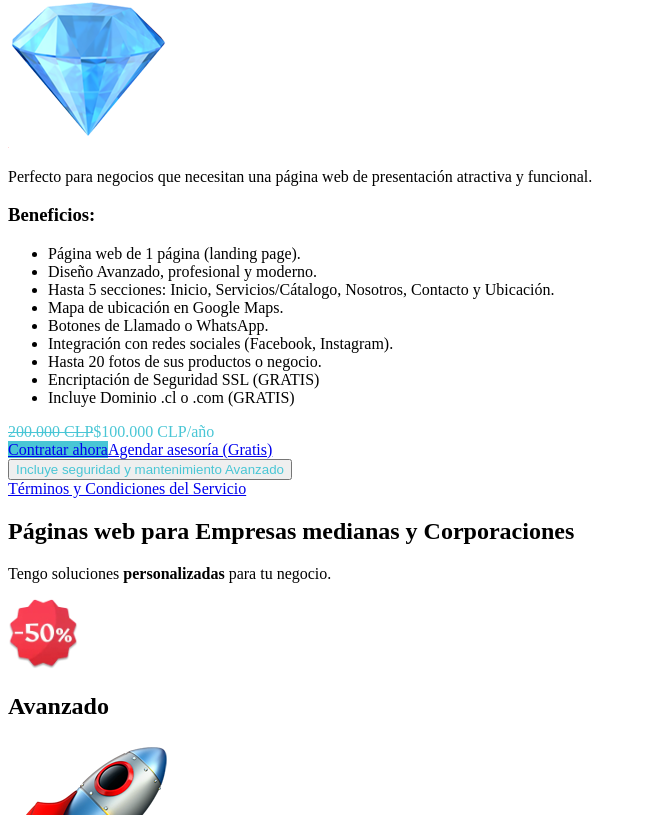
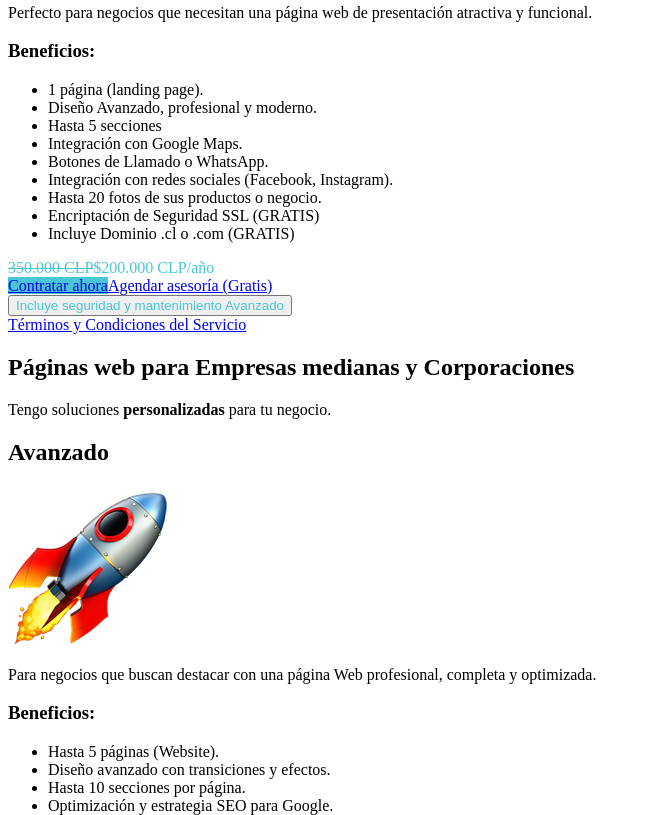
Before and after one commit to imjoaquincancino/react-portfolio, a Next.js app: page /Planes in a window 1280 px wide. Shown: the part 1065-1880 px from the top of the page, without its empty margins (0-651 px from the left). Built offline with nearby package versions, Linux system fonts and the light colour scheme.

Commit message:
feat: update pricing and descriptions for web plans, enhance CTA texts for clarity

```diff
--- a/src/components/CTAend.jsx
+++ b/src/components/CTAend.jsx
@@ -17,7 +17,7 @@ export default function CTAend({ scroll }) {
                   className="rounded-full shadow-xl border border-gray-600 bg-gradient-to-tr from-brand to-cyan-400 text-lg md:text-2xl font-bold py-2 px-6  hover:scale-105 transition-all duration-300 text-center flex items-center justify-center"
                   href={scroll ? "#planes" : "/planes"}
                 >
-                  Aprovechar -50% de descuento
+                  Ver planes
                 </a>
                 <a
                   className="rounded-2xl border text-lg md:text-xl font-semibold py-2 px-4 hover:scale-105 transition-all duration-300 hover:bg-white hover:bg-opacity-30 text-center flex items-center justify-center"
--- a/src/utils/packages.js
+++ b/src/utils/packages.js
@@ -3,15 +3,13 @@ import planBasico from "./planes/landing.json";
 import planAvanzado from "./planes/avanzado.json";
 import planCorporativo from "./planes/corporativo.json";
 import planRestaurante from "./planes/restaurante.json";
-import planCabañas from "./planes/cabañas.json";
 
 const planes = [
   planMini,
   planBasico,
   planAvanzado,
   planCorporativo,
-  planRestaurante,
-  planCabañas
+  planRestaurante
 ];
 
 export default planes;
--- a/src/utils/planes/avanzado.json
+++ b/src/utils/planes/avanzado.json
@@ -1,14 +1,14 @@
 {
   "name": "Avanzado",
   "description": "Para negocios que buscan destacar con una página Web profesional, completa y optimizada.",
-  "price": "200.000",
+  "price": "400.000",
   "icon": "rocket",
-  "beforePrice": "400.000",
-  "campaign": true,
+  "beforePrice": "450.000",
+  "campaign": false,
   "wspLink": "https://api.whatsapp.com/send?phone=56965926195&text=Hola%2C%20me%20interesa%20el%20plan%20Avanzado.",
   "features": [
     {
-      "content": "Sitio web de hasta 5 páginas.",
+      "content": "Hasta 5 páginas (Website).",
       "icon": "fa-pager"
     },
     {
@@ -16,15 +16,15 @@
       "icon": "fa-paint-brush"
     },
     {
-      "content": "Páginas: Inicio, Sobre Nosotros, Galería, Servicios, Contacto.",
+      "content": "Hasta 10 secciones por página.",
       "icon": "fa-circle-info"
     },
     {
-      "content": "Optimización avanzada de textos para SEO en Google.",
+      "content": "Optimización y estrategia SEO para Google.",
       "icon": "fa-search"
     },
     {
-      "content": "Mapa de ubicación en Google Maps.",
+      "content": "Integración con Google Maps.",
       "icon": "fa-location-dot"
     },
     {
@@ -53,7 +53,6 @@
     "features": [
       "Monitoreo de seguridad y protección adicional contra ataques cibernéticos.",
       "Copias de seguridad automáticas (semanales).",
-      "Actualización de contenido menor (hasta 1 vez al mes).",
       "Corrección de errores técnicos (1 vez al mes)."
     ]
   },
--- a/src/utils/planes/cabañas.json
+++ /dev/null
@@ -1,70 +0,0 @@
-{
-  "name": "Cabañas",
-  "description": "Diseñado para cabañas y alojamientos que buscan atraer más clientes online.",
-  "price": "250.000",
-  "campaign": true,
-  "beforePrice": "500.000",
-  "icon": "rocket",
-  "wspLink": "https://api.whatsapp.com/send?phone=56965926195&text=Hola%2C%20me%20interesa%20el%20plan%20Caba%C3%B1as.",
-  "features": [
-    {
-      "content": "Sitio web de hasta 5 páginas",
-      "icon": "fa-pager"
-    },
-    {
-      "content": "Diseño personalizado que refleja la identidad de la marca.",
-      "icon": "fa-paint-brush"
-    },
-    {
-      "content": "Páginas: Inicio, Sobre Nosotros, Reservas, Galería de Fotos, Sección de Reseñas y Contacto.",
-      "icon": "fa-circle-info"
-    },
-    {
-      "content": "Sistema de reservas avanzado vía WhatsApp o integración con Booking/Airbnb.",
-      "icon": "fa-calendar-check"
-    },
-    {
-      "content": "Optimización avanzada de textos para SEO en Google",
-      "icon": "fa-search"
-    },
-    {
-      "content": "Mapa de ubicación en Google Maps.",
-      "icon": "fa-map-marker-alt"
-    },
-    {
-      "content": "Botones de Llamado o WhatsApp.",
-      "icon": "fa-brands fa-whatsapp"
-    },
-    {
-      "content": "Integración con redes sociales (Facebook, Instagram).",
-      "icon": "fa-brands fa-instagram"
-    },
-    {
-      "content": "Hasta 40 fotos de sus productos o negocio.",
-      "icon": "fa-solid fa-image"
-    },
-    {
-      "content": "Optimización de Perfil de Negocio en Google.",
-      "icon": "fa-briefcase"
-    },
-    {
-      "content": "Encriptación de Seguridad SSL (GRATIS)",
-      "icon": "fa-lock"
-    },
-    {
-      "content": "Incluye Dominio .cl o .com (GRATIS)",
-      "icon": "fa-globe"
-    }
-  ],
-  "mantenimiento": {
-    "title": "Incluye seguridad y mantenimiento",
-    "features": [
-      "Copias de seguridad automáticas (semanales).",
-      "Monitoreo de seguridad y protección adicional contra ataques cibernéticos.",
-      "Optimización de velocidad de carga (trimestral).",
-      "Corrección de errores técnicos (hasta 1 vez al mes).",
-      "Actualización de contenido menor (hasta 1 vez al mes)."
-    ]
-  },
-  "color": "#4ca4b5"
-}
--- a/src/utils/planes/corporativo.json
+++ b/src/utils/planes/corporativo.json
@@ -1,13 +1,13 @@
 {
   "name": "Corporativo",
   "description": "Ideal para empresas que necesitan una página web robusta, optimizada y profesional, acompañada de estadísticas y reportes.",
-  "price": "325.000",
+  "price": "800.000",
   "campaign": true,
-  "beforePrice": "650.000",
+  "beforePrice": "1.200.000",
   "wspLink": "https://api.whatsapp.com/send?phone=56965926195&text=Hola%2C%20me%20interesa%20el%20plan%20Full.",
   "features": [
     {
-      "content": "Sitio web de hasta 10 páginas.",
+      "content": "Hasta 10 páginas (Website).",
       "icon": "fa-pager"
     },
     {
@@ -15,15 +15,15 @@
       "icon": "fa-paint-brush"
     },
     {
-      "content": "Páginas: Inicio, Sobre Nosotros, Galería, Servicios, Contacto, y más a elección.",
+      "content": "Hasta 15 secciones por página.",
       "icon": "fa-circle-info"
     },
     {
-      "content": "Optimización avanzada de textos, imágenes, keywords para SEO en Google.",
+      "content": "Optimización y estrategia SEO para Google basado en estadísticas.",
       "icon": "fa-search"
     },
     {
-      "content": "Mapa de ubicación en Google Maps.",
+      "content": "Integración con Google Maps.",
       "icon": "fa-location-dot"
     },
     {
@@ -35,7 +35,7 @@
       "icon": "fa-brands fa-instagram"
     },
     {
-      "content": "Hasta 60 fotos de sus productos o negocio.",
+      "content": "Hasta 200 fotos de sus productos o negocio.",
       "icon": "fa-solid fa-image"
     },
     {
@@ -51,7 +51,7 @@
       "icon": "fa-file-lines"
     },
     {
-      "content": "Hasta 5 cuentas de correo con dominio insitucional (nombre@tudominio.cl).",
+      "content": "Hasta 5 cuentas de correo con dominio insitucional (nombre@tudominio.com).",
       "icon": "fa-envelope"
     },
     {
@@ -68,8 +68,8 @@
     "features": [
       "Monitoreo de seguridad y protección adicional contra ataques cibernéticos.",
       "Copias de seguridad automáticas (diarias).",
-      "Actualización de contenido menor (hasta 2 veces al mes).",
       "Optimización de velocidad de carga (trimestral).",
+      "Optimización SEO (trimestral).",
       "Corrección de errores técnicos y asistencia prioritaria en caso de problemas."
     ]
   },
--- a/src/utils/planes/landing.json
+++ b/src/utils/planes/landing.json
@@ -1,15 +1,15 @@
 {
   "name": "Landing Page",
   "description": "Perfecto para negocios que necesitan una página web de presentación atractiva y funcional.",
-  "price": "100.000",
-  "campaign": true,
-  "beforePrice": "200.000",
-  "example": "https://lachocolattina.cl",
+  "price": "200.000",
+  "campaign": false,
+  "beforePrice": "350.000",
+  "example": "https://pizzasensenada.cl",
   "best": true,
   "wspLink": "https://api.whatsapp.com/send?phone=56965926195&text=Hola%2C%20me%20interesa%20el%20plan%20Landing.",
   "features": [
     {
-      "content": "Página web de 1 página (landing page).",
+      "content": "1 página (landing page).",
       "icon": "fa-pager"
     },
     {
@@ -17,11 +17,11 @@
       "icon": "fa-paint-brush"
     },
     {
-      "content": "Hasta 5 secciones: Inicio, Servicios/Cátalogo, Nosotros, Contacto y Ubicación.",
+      "content": "Hasta 5 secciones",
       "icon": "fa-circle-info"
     },
     {
-      "content": "Mapa de ubicación en Google Maps.",
+      "content": "Integración con Google Maps.",
       "icon": "fa-location-dot"
     },
     {
@@ -50,7 +50,6 @@
     "features": [
       "Monitoreo de seguridad y protección adicional contra ataques cibernéticos.",
       "Copias de seguridad automáticas (semanales).",
-      "Actualización de contenido menor (hasta 1 vez al mes).",
       "Corrección de errores técnicos (1 vez al mes)."
     ]
   },
--- a/src/utils/planes/mini.json
+++ b/src/utils/planes/mini.json
@@ -1,11 +1,11 @@
 {
     "name": "Mini Web",
     "description": "Página Web ideal para aquellos que buscan una presencia online sencilla y profesional.",
-    "price": "30.000",
-    "example": "https://dondepanchoensenada.cl",
+    "price": "60.000",
+    "example": "https://nuevaaventuraensenada.cl/",
     "icon": "rocket",
-    "beforePrice": "60.000",
-    "campaign": true,
+    "beforePrice": "80.000",
+    "campaign": false,
     "wspLink": "https://api.whatsapp.com/send?phone=56965926195&text=Hola%2C%20me%20interesa%20el%20plan%20Esencial.",
     "features": [
       {
--- a/src/utils/planes/restaurante.json
+++ b/src/utils/planes/restaurante.json
@@ -1,14 +1,15 @@
 {
   "name": "Restaurantes",
   "description": "Diseñado para restaurantes que buscan destacar sobre la competencia con una página web atractiva y funcional.",
-  "price": "250.000",
+  "price": "500.000",
   "campaign": true,
-  "beforePrice": "500.000",
+  "beforePrice": "650.000",
+  "example": "https://www.fogonpucara.cl",
   "icon": "rocket",
   "wspLink": "https://api.whatsapp.com/send?phone=56965926195&text=Hola%2C%20me%20interesa%20el%20plan%20Restaurantes.",
   "features": [
     {
-      "content": "Sitio web de hasta 5 páginas.",
+      "content": "Hasta 5 páginas (Website).",
       "icon": "fa-pager"
     },
     {
@@ -16,19 +17,19 @@
       "icon": "fa-paint-brush"
     },
     {
-      "content": "Páginas: Inicio, Sobre Nosotros, Menú/Carta, Galería de Fotos, Sección de Reseñas y Contacto.",
+      "content": "Hasta 5 secciones por página.",
       "icon": "fa-circle-info"
     },
     {
-      "content": "Carta o menú digitalizado con Código QR para mesas del Restaurante.",
+      "content": "Carta o menú digitalizado con Código QR para libre uso.",
       "icon": "fa-qrcode"
     },
     {
-      "content": "Optimización avanzada (Textos e Imágenes) para SEO en Google",
+      "content": "Optimización y estrategia SEO para Google.",
       "icon": "fa-search"
     },
     {
-      "content": "Mapa de ubicación en Google Maps.",
+      "content": "Integración con Google Maps.",
       "icon": "fa-location-dot"
     },
     {
@@ -62,8 +63,7 @@
       "Monitoreo de seguridad y protección adicional contra ataques cibernéticos.",
       "Optimización de velocidad de carga (trimestral).",
       "Copias de seguridad automáticas (semanales).",
-      "Corrección de errores técnicos (hasta 1 vez al mes).",
-      "Actualización de contenido menor (hasta 1 vez al mes)."
+      "Corrección de errores técnicos (hasta 1 vez al mes)."
     ]
   },
   "color": "#ff8611"
```
Also changed, not shown: index.html (+4 -4 lines), src/pages/Home/Inicio.jsx (+4 -4 lines), src/pages/Home/Servicios.jsx (+4 -24 lines), src/pages/Planes/index.jsx (+3 -4 lines).
